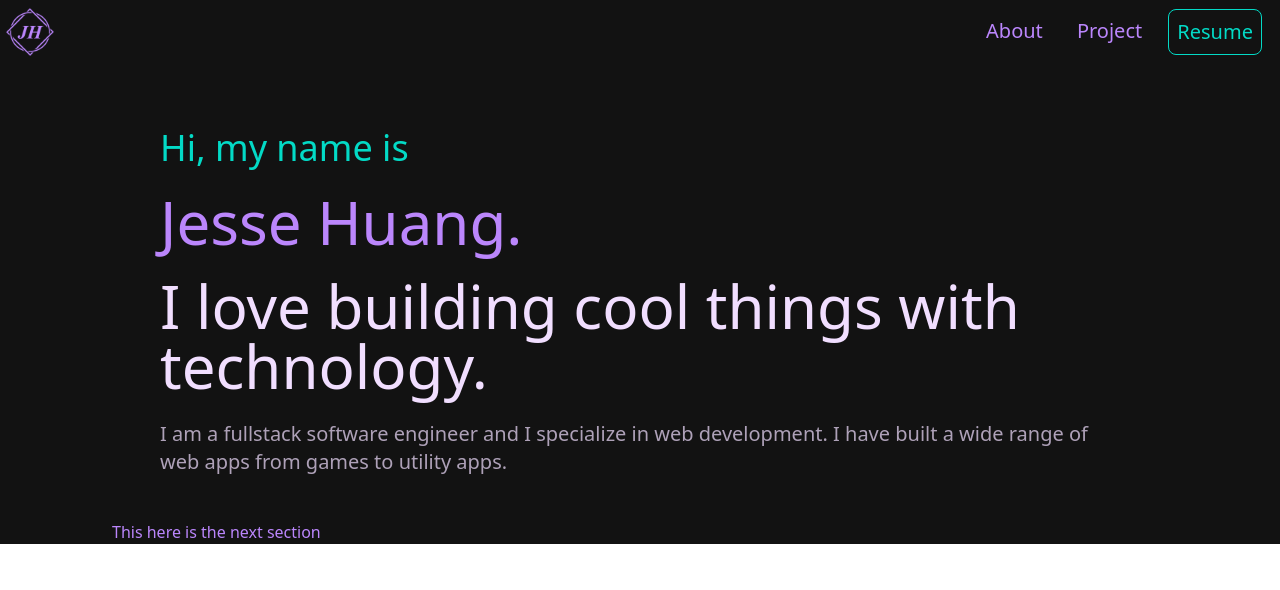
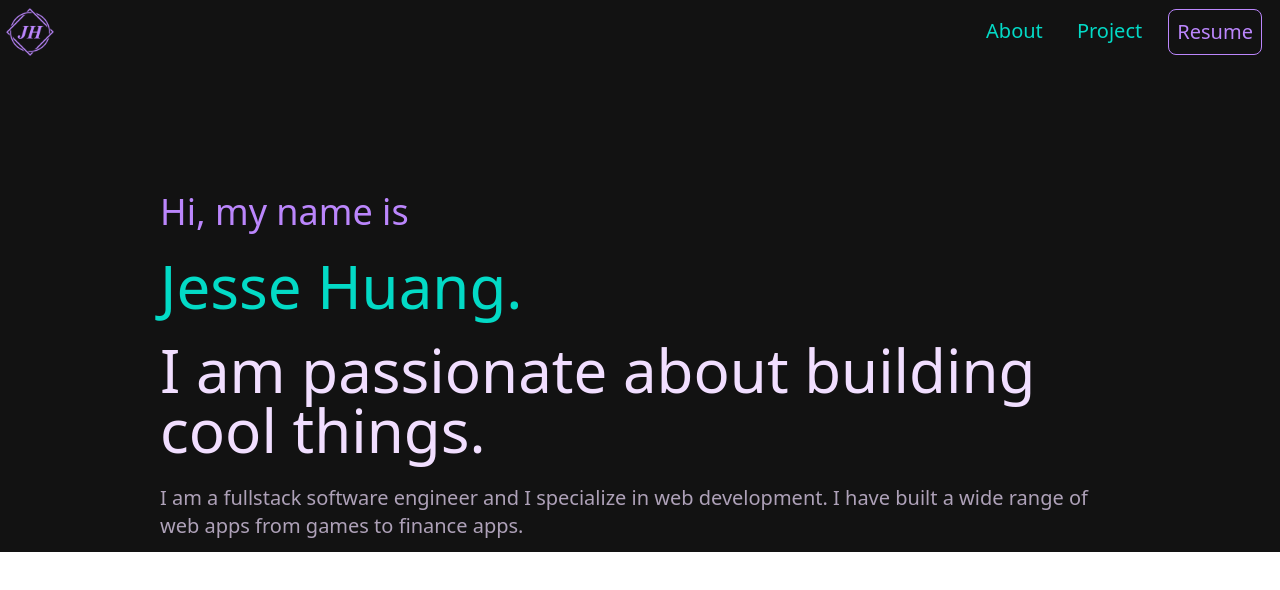
Before and after one commit to jjhuang417/NextPortfolio, a Next.js app: page / in a window 1280 px wide. Shown: the top 590 px of the page. Built offline with nearby package versions, Linux system fonts and the light colour scheme.

Commit message:
Refactored intro section to a component.

```diff
--- /dev/null
+++ b/components/Intro.jsx
@@ -0,0 +1,63 @@
+// Library imports
+import React from "react";
+
+export default function Intro() {
+  const innerDiv = `
+    flex
+    flex-col
+    justify-center
+  `;
+
+  const introText = `
+    text-primary
+    text-xl
+    md:text-4xl
+    mt-8
+    mb-3
+    mx-28
+    md:mx-40
+  `;
+
+  const nameStyling = `
+    text-secondary
+    text-4xl
+    md:text-6xl
+    my-3
+    mx-28
+    md:mx-40
+  `;
+
+  const interestStyle = `
+    text-ternary
+    text-4xl
+    md:text-6xl
+    my-3
+    ml-28
+    mr-16
+    md:mx-40
+  `;
+
+  const paragraphStyling = `
+    text-ternary/[.7]
+    text-l
+    md:text-xl
+    my-3
+    ml-28
+    mr-16
+    md:mx-40
+  `;
+
+  return (
+    <div className={innerDiv}>
+      <span className={introText}>Hi, my name is</span>
+      <span className={nameStyling}>Jesse Huang.</span>
+      <span className={interestStyle}>
+        I am passionate about building cool things.
+      </span>
+      <p className={paragraphStyling}>
+        I am a fullstack software engineer and I specialize in web development.
+        I have built a wide range of web apps from games to finance apps.
+      </p>
+    </div>
+  );
+}
--- a/components/NavBar.jsx
+++ b/components/NavBar.jsx
@@ -21,12 +21,12 @@ export default function NavBar() {
   const navTextStyle = `
     text-lg
     sm:text-xl
-    text-primary
+    text-secondary
     p-2
   `;
 
   const resumeButton = `
-    text-secondary
+    text-primary
     text-lg
     sm:text-xl
     border
--- a/pages/index.js
+++ b/pages/index.js
@@ -4,6 +4,7 @@ import React from "react";
 
 // Component Import
 import NavBar from "../components/NavBar.jsx";
+import Intro from "../components/Intro.jsx"
 
 // Style import
 import Tailwind from "../tailwind.config.js";
@@ -15,84 +16,41 @@ export default function Home() {
     flex
     flex-row
     justify-center
-    mt-8
-  `;
-
-  const innerDiv= `
-    flex
-    flex-col
-    justify-center
-  `;
-
-  const introText = `
-    text-secondary
-    text-xl
-    md:text-4xl
-    mt-8
-    mb-3
-    mx-28
-    md:mx-40
-  `;
-
-  const nameStyling = `
-    text-primary
-    text-4xl
-    md:text-6xl
-    my-3
-    mx-28
-    md:mx-40
-  `;
-
-  const interestStyle = `
-    text-ternary
-    text-4xl
-    md:text-6xl
-    my-3
-    ml-28
-    mr-16
-    md:mx-40
-  `;
-
-  const paragraphStyling = `
-    text-ternary/[.7]
-    text-l
-    md:text-xl
-    my-3
-    ml-28
-    mr-16
-    md:mx-40
+    mt-24
   `;
 
   const sectionOuterDiv = `
     flex
     flex-row
-    mt-8
-    ml-28
+    mt-72
+    md:mt-76
+    mx-28
+    md:mx-40
+  `;
+
+  const sectionHeader = `
+    text-4xl
+    md:text-6xl
   `;
 
   return (
     <div className="bg-background">
-      <NavBar></NavBar>
+      <NavBar />
       <main className={outerDiv}>
-        <div className={innerDiv}>
-          <span className={introText}>Hi, my name is</span>
-          <span className={nameStyling}>Jesse Huang.</span>
-          <span className={interestStyle}>
-            I love building cool things with technology.
-          </span>
-          <p className={paragraphStyling}>
-            I am a fullstack software engineer and I specialize in web
-            development. I have built a wide range of web apps from games to
-            utility apps.
-          </p>
-          <p></p>
-        </div>
+        <Intro />
+
       </main>
-      <section className={sectionOuterDiv}>
-        <div className={innerDiv}>
-          <span className='text-primary '>This here is the next section</span>
-        </div>
-      </section>
     </div>
   );
 }
+
+{/* <section className={sectionOuterDiv}>
+        <div className={innerDiv}>
+          <span className={sectionHeader}>
+            <span className="text-secondary">
+              I. <span className="text-ternary">About Me</span>
+            </span>
+          </span>
+          <p className={paragraphStyling}>Hello</p>
+        </div>
+      </section> */}
```
